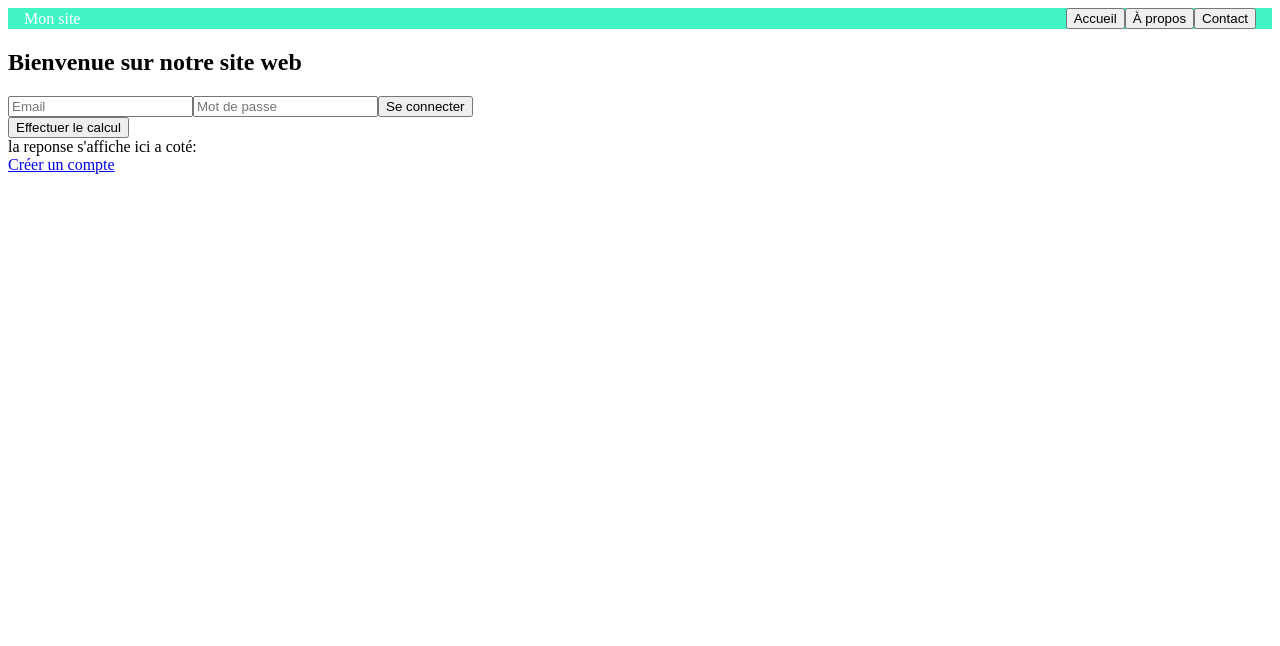
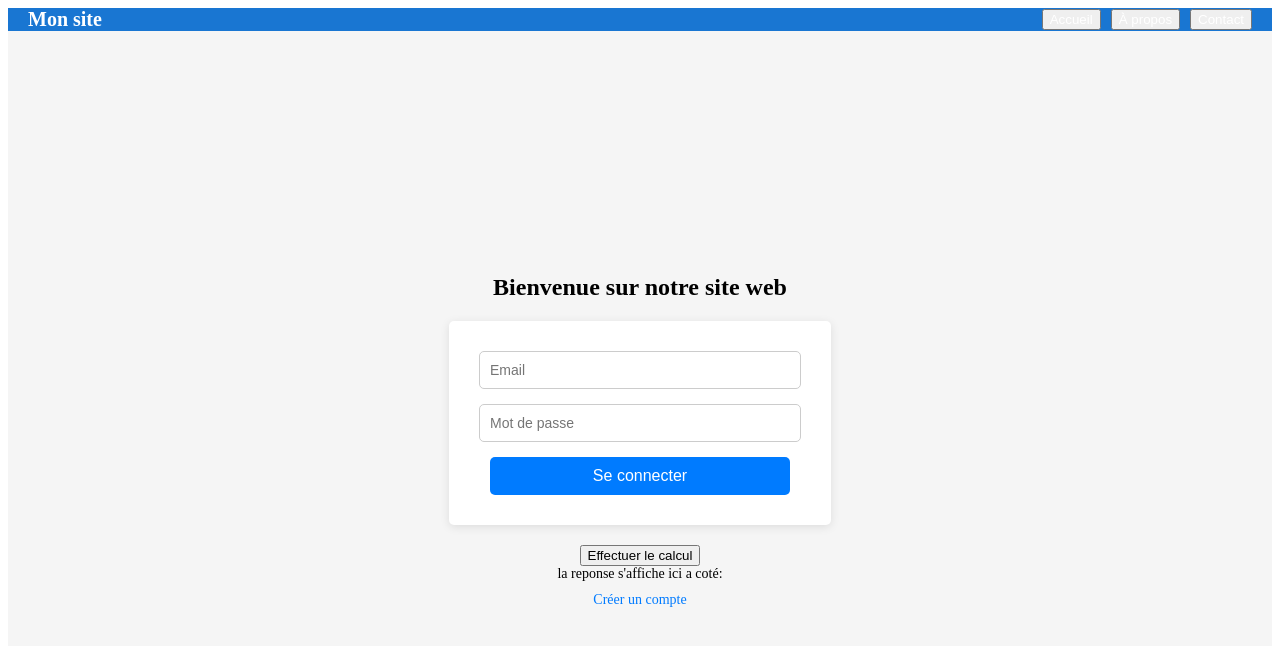
Before and after one commit to Yvan-Tchiengue/Bachelorarbeit-Jobsuche, an Angular app: page /connection in a window 1280 px wide. Shown: the top 646 px of the page. Built offline with nearby package versions, Linux system fonts and the light colour scheme.

Commit message:
add design to component

```diff
--- a/src/app/account-creation/account-creation.component.css
+++ b/src/app/account-creation/account-creation.component.css
@@ -0,0 +1,39 @@
+:host {
+  display: flex;
+  justify-content: center;
+  align-items: center;
+  height: 100vh;
+  background-color: #001F3F;
+}
+
+form {
+  display: flex;
+  flex-direction: column;
+  padding: 20px;
+  border-radius: 10px;
+  box-shadow: 0px 0px 10px 0px rgba(0,0,0,0.1);
+  background-color: #FDFEFE;
+  width: 300px;
+}
+
+form input, form select {
+  padding: 10px;
+  margin-bottom: 20px;
+  border: none;
+  border-radius: 5px;
+  background-color: #F7F9F9;
+}
+
+form button {
+  padding: 10px;
+  border: none;
+  border-radius: 5px;
+  background-color: #001F3F;
+  color: #FDFEFE;
+  cursor: pointer;
+  transition: all 0.3s ease;
+}
+
+form button:hover {
+  background-color: #154360;
+}
--- a/src/app/account-creation/account-creation.component.html
+++ b/src/app/account-creation/account-creation.component.html
@@ -1,4 +1,4 @@
-<h2>Création de compte</h2>
+<!--<h2>Création de compte</h2>-->
 
 <!-- Formulaire de création de compte -->
 <form (submit)="creerCompte()">
--- a/src/app/booking-request/booking-request.component.css
+++ b/src/app/booking-request/booking-request.component.css
@@ -0,0 +1,48 @@
+:host {
+  display: flex;
+  flex-direction: column;
+  justify-content: center;
+  align-items: center;
+  height: 100vh;
+  background-color: #f5f5f5;
+}
+
+h2 {
+  font-size: 24px;
+  margin-bottom: 20px;
+}
+
+form {
+  display: flex;
+  flex-direction: column;
+  align-items: center;
+  background-color: #ffffff;
+  padding: 30px;
+  border-radius: 5px;
+  box-shadow: 0px 2px 10px rgba(0, 0, 0, 0.1);
+  margin-bottom: 20px;
+}
+
+form input {
+  width: 300px;
+  padding: 10px;
+  margin-bottom: 15px;
+  border: 1px solid #ccc;
+  border-radius: 5px;
+  font-size: 14px;
+}
+
+form button {
+  width: 300px;
+  padding: 10px;
+  background-color: #007bff;
+  color: #ffffff;
+  border: none;
+  border-radius: 5px;
+  font-size: 16px;
+  cursor: pointer;
+}
+
+form button:hover {
+  background-color: #0056b3;
+}
--- a/src/app/connection/connection.component.css
+++ b/src/app/connection/connection.component.css
@@ -0,0 +1,58 @@
+:host {
+  display: flex;
+  flex-direction: column;
+  justify-content: center;
+  align-items: center;
+  height: 100vh;
+  background-color: #f5f5f5;
+}
+
+form {
+  display: flex;
+  flex-direction: column;
+  align-items: center;
+  background-color: #ffffff;
+  padding: 30px;
+  border-radius: 5px;
+  box-shadow: 0px 2px 10px rgba(0, 0, 0, 0.1);
+  margin-bottom: 20px;
+}
+
+form input {
+  width: 300px;
+  padding: 10px;
+  margin-bottom: 15px;
+  border: 1px solid #ccc;
+  border-radius: 5px;
+  font-size: 14px;
+}
+
+form button {
+  width: 300px;
+  padding: 10px;
+  background-color: #007bff;
+  color: #ffffff;
+  border: none;
+  border-radius: 5px;
+  font-size: 16px;
+  cursor: pointer;
+}
+
+form button:hover {
+  background-color: #0056b3;
+}
+
+a {
+  color: #007bff;
+  font-size: 14px;
+  text-decoration: none;
+}
+
+a:hover {
+  text-decoration: underline;
+}
+
+div {
+  margin-bottom: 10px;
+  font-size: 14px;
+}
--- a/src/app/dashboard/dashboard.component.css
+++ b/src/app/dashboard/dashboard.component.css
@@ -0,0 +1,36 @@
+:host {
+  display: flex;
+  flex-direction: column;
+  justify-content: center;
+  align-items: center;
+  height: 100vh;
+  background-color: #f5f5f5;
+}
+
+h2 {
+  font-size: 24px;
+  margin-bottom: 20px;
+}
+
+button {
+  padding: 10px 20px;
+  margin-bottom: 10px;
+  border: none;
+  border-radius: 5px;
+  font-size: 16px;
+  cursor: pointer;
+}
+
+button:nth-child(odd) {
+  background-color: #007bff;
+  color: #ffffff;
+}
+
+button:nth-child(even) {
+  background-color: #0056b3;
+  color: #ffffff;
+}
+
+button:hover {
+  opacity: 0.8;
+}
--- a/src/app/header/header.component.css
+++ b/src/app/header/header.component.css
@@ -1,8 +1,35 @@
-.mat-toolbar {
+/*.mat-toolbar {
   background-color: #42F5C5;
   color: white;
 }
 
 .spacer {
   flex: 1 1 auto;
+}*/
+
+.mat-toolbar {
+  display: flex;
+  justify-content: space-between;
+  align-items: center;
+  background-color: #1976d2;
+  color: #ffffff;
+  padding: 0 20px;
 }
+
+.mat-toolbar span {
+  font-size: 20px;
+  font-weight: bold;
+}
+
+.mat-toolbar button {
+  color: #ffffff;
+  margin-left: 10px;
+}
+
+.mat-toolbar button:hover {
+  opacity: 0.8;
+}
+
+.spacer {
+  flex: 1;
+}
--- a/src/app/registration/registration.component.css
+++ b/src/app/registration/registration.component.css
@@ -0,0 +1,62 @@
+/* :host {
+  display: flex;
+  flex-direction: column;
+  justify-content: center;
+  align-items: center;
+  height: 100vh;
+  background-color: #f5f5f5;
+}
+
+h2 {
+  font-size: 24px;
+  margin-bottom: 20px;
+}
+
+a {
+  display: inline-block;
+  margin-bottom: 10px;
+  padding: 10px 20px;
+  background-color: #007bff;
+  color: #ffffff;
+  text-decoration: none;
+  border-radius: 5px;
+  font-size: 16px;
+}
+
+a:hover {
+  opacity: 0.8;
+}*/
+
+:host {
+  display: flex;
+  flex-direction: column;
+  justify-content: center;
+  align-items: center;
+  height: 100vh;
+  background-color: #f5f5f5;
+}
+
+h2 {
+  font-size: 24px;
+  margin-bottom: 20px;
+}
+
+a {
+  display: inline-block;
+  margin-bottom: 10px;
+  padding: 10px 20px;
+  background-color: #007bff;
+  color: #ffffff;
+  text-decoration: none;
+  border-radius: 5px;
+  font-size: 16px;
+}
+
+a:hover {
+  background-color: #0056b3;
+}
+
+a:focus {
+  outline: none;
+  box-shadow: 0 0 0 3px rgba(0, 123, 255, 0.4);
+}
```
